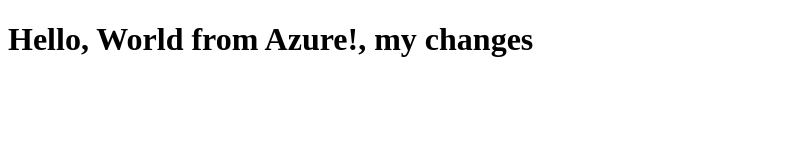
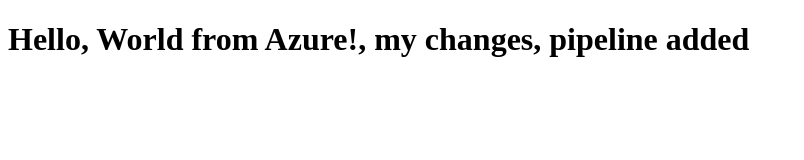
Before and after one commit to ABNABDDUA/webcode, a plain HTML site: page index.html in a window 1280 px wide. Shown: the whole page, without its empty margins (0-804 px from the left). Drawn offline with Linux system fonts and the light colour scheme.

Commit message:
with pipeline

```diff
--- a/index.html
+++ b/index.html
@@ -4,6 +4,6 @@
     <title>Hello World</title>
 </head>
 <body>
-    <h1>Hello, World from Azure!, my changes</h1>
+    <h1>Hello, World from Azure!, my changes, pipeline added</h1>
 </body>
 </html>
```
